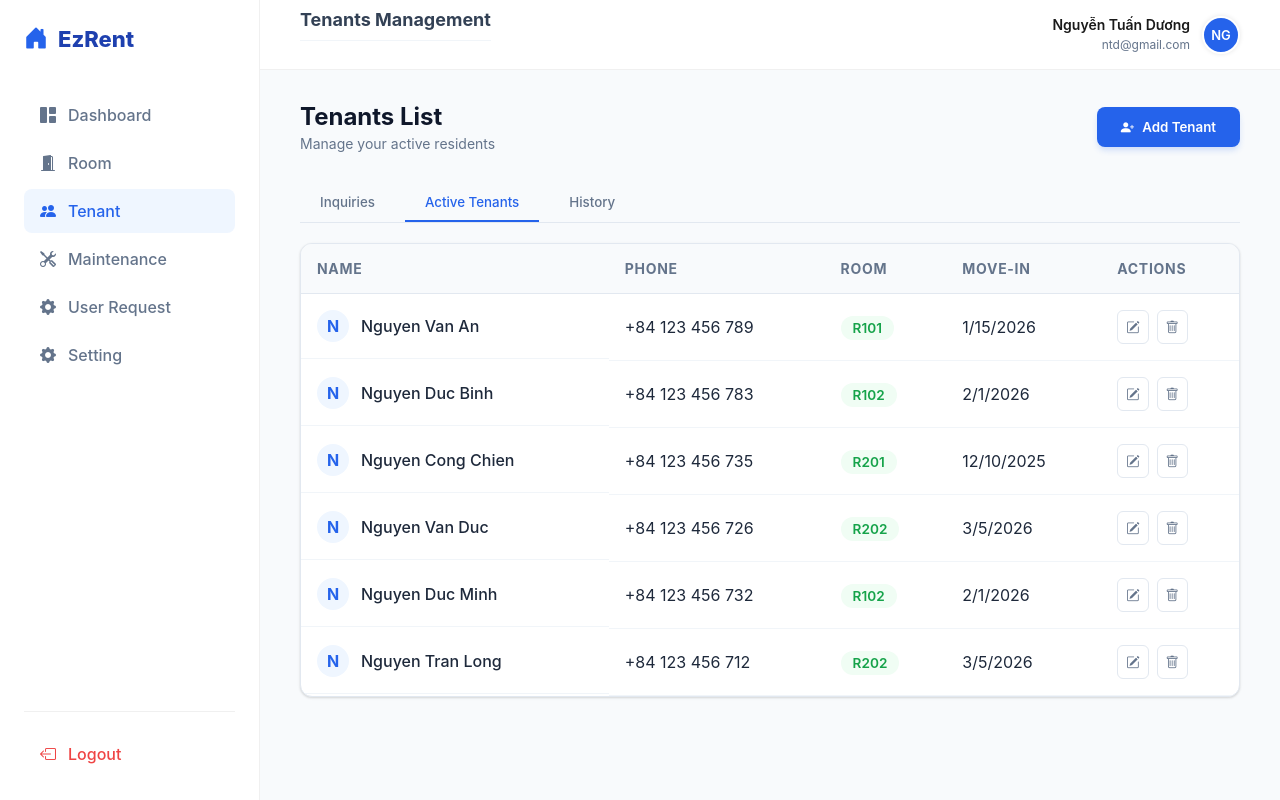
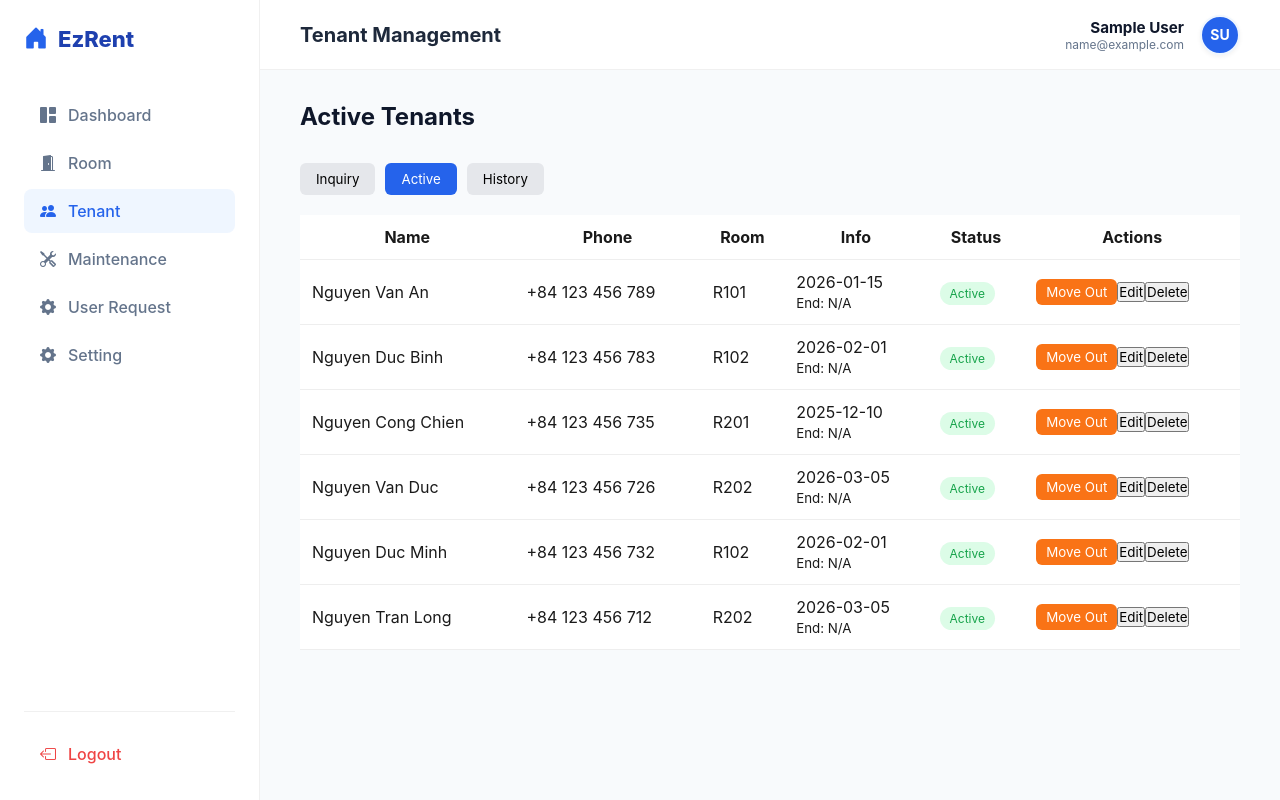
Before and after one commit to Gnoud34/EzRent, a React (Vite) app: page /tenants in a window 1280 px wide. Built offline with nearby package versions, Linux system fonts and the light colour scheme; sample sign-in values are in the browser's storage.

Commit message:
update Tenants, mock data

```diff
--- a/src/pages/Maintenances/Maintenances.tsx
+++ b/src/pages/Maintenances/Maintenances.tsx
@@ -2,6 +2,7 @@ import React, { useState } from 'react';
 import Sidebar from '../../components/Sidebar/Sidebar';
 import mockData from '../../data/mockdata.json';
 import './Maintenances.css';
+import Header from '../../components/Header/Header';
 
 interface MaintenanceRequest {
     id: string;
@@ -16,7 +17,6 @@ const Maintenances: React.FC = () => {
     const [requests, setRequests] = useState<MaintenanceRequest[]>(mockData.maintenanceRequests);
     const [filter, setFilter] = useState('all');
 
-    const admin = mockData.users.find(u => u.role === 'admin');
 
     const filteredRequests = requests.filter(req => {
         if (filter === 'all') return true;
@@ -37,16 +37,7 @@ const Maintenances: React.FC = () => {
         <div className="dashboard-layout">
             <Sidebar />
             <main className="main-view">
-                <header className="top-header">
-                    <div className="header-title"><h3>Maintenance Management</h3></div>
-                    <div className="admin-profile">
-                        <div className="admin-text">
-                            <span className="admin-name">{admin?.name}</span>
-                            <span className="admin-email">{admin?.email}</span>
-                        </div>
-                        <div className="admin-avatar">{admin?.name?.substring(0, 2).toUpperCase()}</div>
-                    </div>
-                </header>
+                <Header pageTitle="Maintenance Management" />
 
                 <div className="dashboard-content">
                     <div className="section-header">
--- a/src/pages/Tenants/Tenants.css
+++ b/src/pages/Tenants/Tenants.css
@@ -1,113 +1,112 @@
-/* Header & Section Styles */
-.section-header {
+.tabs-bar {
     display: flex;
-    justify-content: space-between;
-    align-items: center;
-    margin-bottom: 2rem;
+    gap: 10px;
+    margin-bottom: 20px;
 }
 
-.btn-add {
-    background-color: #2563eb;
-    color: white;
+.tabs-bar button {
+    padding: 8px 16px;
     border: none;
-    padding: 0.75rem 1.5rem;
-    border-radius: 8px;
-    font-weight: 600;
+    background: #e5e7eb;
+    border-radius: 6px;
     cursor: pointer;
-    display: flex;
-    align-items: center;
-    gap: 1rem;
-    transition: background 0.2s;
 }
 
-.btn-add:hover {
-    background-color: #1d4ed8;
+.tabs-bar .active {
+    background: #2563eb;
+    color: white;
 }
 
-/* Table Styles */
-.table-container {
-    background: white;
-    border-radius: 12px;
-    box-shadow: 0 4px 6px -1px rgb(0 0 0 / 0.1);
-    overflow: hidden;
-}
-
+/* TABLE */
 .tenants-table {
     width: 100%;
     border-collapse: collapse;
-    text-align: left;
+    background: white;
 }
 
-.tenants-table th {
-    background-color: #f8fafc;
-    padding: 1rem;
-    font-size: 0.875rem;
-    color: #64748b;
-    text-transform: uppercase;
-    letter-spacing: 0.05em;
-    border-bottom: 1px solid #e2e8f0;
+.tenants-table th,
+.tenants-table td {
+    padding: 12px;
+    border-bottom: 1px solid #eee;
 }
 
-.tenants-table td {
-    padding: 1rem;
-    border-bottom: 1px solid #f1f5f9;
-    color: #1e293b;
-    vertical-align: middle;
+/* STATUS */
+.status {
+    padding: 4px 10px;
+    border-radius: 999px;
+    font-size: 12px;
 }
 
-/* Tenant Name Cell with Initial Icon */
-.tenant-name-cell {
-    display: flex;
-    align-items: center;
-    gap: 0.75rem;
-    font-weight: 500;
+.status.active {
+    background: #dcfce7;
+    color: #16a34a;
 }
 
-.tenant-icon {
-    width: 32px;
-    height: 32px;
-    background-color: #eff6ff;
-    color: #2563eb;
-    border-radius: 50%;
-    display: flex;
-    align-items: center;
-    justify-content: center;
-    font-weight: bold;
+.status.expired {
+    background: #fef3c7;
+    color: #d97706;
 }
 
-/* Room Badge */
-.room-badge {
-    background-color: #f0fdf4;
-    color: #16a34a;
-    padding: 0.25rem 0.75rem;
-    border-radius: 9999px;
-    font-size: 0.85rem;
-    font-weight: 600;
+.status.left {
+    background: #fee2e2;
+    color: #dc2626;
 }
 
-/* Action Buttons */
-.action-buttons {
+/* TAG */
+.tag-container {
     display: flex;
-    gap: 0.5rem;
+    flex-wrap: wrap;
+    gap: 6px;
 }
 
-.btn-icon {
-    background: none;
-    border: 1px solid #e2e8f0;
-    padding: 0.5rem;
+.tag {
+    background: #eff6ff;
+    color: #2563eb;
+    padding: 4px 10px;
+    border-radius: 999px;
+    font-size: 12px;
+}
+
+.no-tag {
+    color: #94a3b8;
+}
+
+/* BUTTON */
+.btn-move {
+    background: #f97316;
+    color: white;
+    border: none;
+    padding: 5px 10px;
     border-radius: 6px;
     cursor: pointer;
-    transition: all 0.2s;
 }
 
-.btn-icon.edit:hover {
-    color: #2563eb;
-    border-color: #2563eb;
-    background-color: #eff6ff;
+.btn-move:hover {
+    background: #ea580c;
 }
 
-.btn-icon.delete:hover {
-    color: #dc2626;
-    border-color: #dc2626;
-    background-color: #fef2f2;
+/* MODAL */
+.modal {
+    position: fixed;
+    inset: 0;
+    background: rgba(0,0,0,0.4);
+    display: flex;
+    justify-content: center;
+    align-items: center;
 }
+
+.modal-box {
+    background: white;
+    padding: 20px;
+    border-radius: 10px;
+    width: 400px;
+    display: flex;
+    flex-direction: column;
+    gap: 10px;
+}
+
+.modal-actions {
+    display: flex;
+    justify-content: flex-end;
+    gap: 10px;
+}
--- a/src/pages/Tenants/Tenants.tsx
+++ b/src/pages/Tenants/Tenants.tsx
@@ -1,30 +1,32 @@
-/* eslint-disable @typescript-eslint/no-explicit-any */
 import React, { useState } from 'react';
 import Sidebar from '../../components/Sidebar/Sidebar';
 import mockData from '../../data/mockdata.json';
 import './Tenants.css';
+import Header from '../../components/Header/Header';
 
-// Cập nhật Interface với trường moveInDate tùy chọn và thêm status
+// ===== TYPES =====
 interface Tenant {
     id: string;
     name: string;
     phone: string;
     roomId: string;
-    status: 'inquiry' | 'active' | 'expired'; // Thêm phân loại trạng thái
-    moveInDate?: string; // Trạng thái optional như Dương mong muốn
+    status: 'inquiry' | 'active' | 'expired';
+    moveInDate?: string;
+    contractEndDate?: string;
     note?: string;
 }
+
 interface TenantFormData {
     name: string;
     phone: string;
     roomId: string;
     moveInDate: string;
-    status: 'inquiry' | 'active' | 'expired'; // Chỉ định rõ các giá trị được phép
+    contractEndDate: string;
+    status: 'inquiry' | 'active' | 'expired';
     note: string;
 }
 
 const Tenants: React.FC = () => {
-    // Quản lý Tab hiện tại
     const [activeTab, setActiveTab] = useState<'inquiry' | 'active' | 'expired'>('active');
     const [tenants, setTenants] = useState<Tenant[]>(mockData.tenants as Tenant[]);
     const [isModalOpen, setIsModalOpen] = useState(false);
@@ -34,28 +36,41 @@ const Tenants: React.FC = () => {
         name: '',
         phone: '',
         roomId: '',
-        moveInDate: new Date().toISOString().split('T')[0],
-        status: 'active', // Giá trị khởi tạo hợp lệ
+        moveInDate: '',
+        contractEndDate: '',
+        status: 'active',
         note: ''
     });
 
-    const admin = mockData.users.find(u => u.role === 'admin');
 
+    // ===== HELPERS =====
     const getRoomNumber = (roomId: string) => {
         return mockData.rooms.find(r => r.id === roomId)?.number || 'N/A';
     };
 
-    // Lọc danh sách dựa trên Tab đang chọn
+    const isExpired = (tenant: Tenant) => {
+        if (!tenant.contractEndDate) return false;
+        return new Date(tenant.contractEndDate) < new Date();
+    };
+
+    const parseTags = (note?: string) => {
+        if (!note) return [];
+        return note.split(',').map(t => t.trim());
+    };
+
+    // ===== FILTER =====
     const filteredTenants = tenants.filter(t => t.status === activeTab);
 
-    const openAddModal = () => {
+    // ===== ACTIONS =====
+    const openAddInquiryModal = () => {
         setEditingTenant(null);
         setFormData({
             name: '',
             phone: '',
             roomId: '',
-            moveInDate: new Date().toISOString().split('T')[0],
-            status: activeTab, // Mặc định tạo user theo Tab hiện tại
+            moveInDate: '',
+            contractEndDate: '',
+            status: 'inquiry',
             note: ''
         });
         setIsModalOpen(true);
@@ -67,8 +82,23 @@ const Tenants: React.FC = () => {
             name: tenant.name,
             phone: tenant.phone,
             roomId: tenant.roomId,
-            moveInDate: tenant.moveInDate || new Date().toISOString().split('T')[0],
+            moveInDate: tenant.moveInDate || '',
+            contractEndDate: tenant.contractEndDate || '',
             status: tenant.status,
+            note: tenant.note || ''
+        });
+        setIsModalOpen(true);
+    };
+
+    const handleApproveInquiry = (tenant: Tenant) => {
+        setEditingTenant(tenant);
+        setFormData({
+            name: tenant.name,
+            phone: tenant.phone,
+            roomId: '',
+            moveInDate: new Date().toISOString().split('T')[0],
+            contractEndDate: '',
+            status: 'active',
             note: tenant.note || ''
         });
         setIsModalOpen(true);
@@ -76,25 +106,36 @@ const Tenants: React.FC = () => {
 
     const handleSave = (e: React.FormEvent) => {
         e.preventDefault();
-        // Nếu là khách vãng lai (inquiry), ta có thể xóa moveInDate trước khi lưu nếu cần
-        const dataToSave = { ...formData };
-        if (activeTab === 'inquiry') {
-            delete (dataToSave as any).moveInDate;
+
+        if (editingTenant) {
+            setTenants(prev =>
+                prev.map(t =>
+                    t.id === editingTenant.id ? { ...t, ...formData } : t
+                )
+            );
+        } else {
+            const newTenant: Tenant = {
+                id: `T${Date.now()}`,
+                ...formData
+            };
+            setTenants([newTenant, ...tenants]);
         }
 
-        if (editingTenant) {
-            setTenants(tenants.map(t => t.id === editingTenant.id ? { ...t, ...dataToSave } : t));
-        } else {
-            const newEntry: Tenant = { id: `T${Date.now()}`, ...dataToSave } as Tenant;
-            setTenants([newEntry, ...tenants]);
-        }
         setIsModalOpen(false);
     };
 
     const handleDelete = (id: string) => {
-        if (window.confirm('Are you sure you want to remove this record?')) {
-            setTenants(tenants.filter(t => t.id !== id));
+        if (window.confirm('Delete this tenant?')) {
+            setTenants(prev => prev.filter(t => t.id !== id));
         }
+    };
+
+    const moveToHistory = (id: string) => {
+        setTenants(prev =>
+            prev.map(t =>
+                t.id === id ? { ...t, status: 'expired' } : t
+            )
+        );
     };
 
     return (
@@ -102,139 +143,149 @@ const Tenants: React.FC = () => {
             <Sidebar />
 
             <main className="main-view">
-                <header className="top-header">
-                    <div className="header-title"><h3>Tenants Management</h3></div>
-                    <div className="admin-profile">
-                        <div className="admin-text">
-                            <span className="admin-name">{admin?.name}</span>
-                            <span className="admin-email">{admin?.email}</span>
-                        </div>
-                        <div className="admin-avatar">{admin?.name?.substring(0, 2).toUpperCase()}</div>
-                    </div>
-                </header>
+                <Header pageTitle="Tenant Management" />
 
                 <div className="dashboard-content">
                     <div className="section-header">
-                        <div>
-                            <h2>Tenants List</h2>
-                            <p>Manage your {activeTab} residents</p>
+                        <h2>
+                            {activeTab === 'inquiry'
+                                ? 'Inquiries'
+                                : activeTab === 'active'
+                                    ? 'Active Tenants'
+                                    : 'History'}
+                        </h2>
+
+                        {activeTab === 'inquiry' && (
+                            <button className="btn-add" onClick={openAddInquiryModal}>
+                                + Add Inquiry
+                            </button>
+                        )}
                     </div>
-                        <button className="btn-add" onClick={openAddModal}>
-                            <i className="bi bi-person-plus-fill"></i> Add {activeTab === 'inquiry' ? 'Inquiry' : 'Tenant'}
+
+                    {/* TABS */}
+                    <div className="tabs-bar">
+                        <button className={activeTab === 'inquiry' ? 'active' : ''} onClick={() => setActiveTab('inquiry')}>
+                            Inquiry
+                        </button>
+                        <button className={activeTab === 'active' ? 'active' : ''} onClick={() => setActiveTab('active')}>
+                            Active
+                        </button>
+                        <button className={activeTab === 'expired' ? 'active' : ''} onClick={() => setActiveTab('expired')}>
+                            History
                         </button>
                     </div>
 
-                    {/* Thanh điều hướng Tab */}
-                    <div className="tabs-bar">
-                        <button className={activeTab === 'inquiry' ? 'tab-item active' : 'tab-item'} onClick={() => setActiveTab('inquiry')}>Inquiries</button>
-                        <button className={activeTab === 'active' ? 'tab-item active' : 'tab-item'} onClick={() => setActiveTab('active')}>Active Tenants</button>
-                        <button className={activeTab === 'expired' ? 'tab-item active' : 'tab-item'} onClick={() => setActiveTab('expired')}>History</button>
-                    </div>
-
-                    <div className="table-container">
+                    {/* TABLE */}
                     <table className="tenants-table">
                         <thead>
                             <tr>
                                 <th>Name</th>
                                 <th>Phone</th>
                                 <th>Room</th>
-                                    {activeTab === 'inquiry' ? <th>Note</th> : <th>Move-in</th>}
+                                <th>Info</th>
+                                <th>Status</th>
                                 <th>Actions</th>
                             </tr>
                         </thead>
+
                         <tbody>
-                                {filteredTenants.map(tenant => (
-                                    <tr key={tenant.id}>
-                                        <td className="tenant-name-cell">
-                                            <div className="tenant-icon">{tenant.name.substring(0, 1)}</div>
-                                            {tenant.name}
+                            {filteredTenants.map(t => (
+                                <tr key={t.id}>
+                                    <td>{t.name}</td>
+                                    <td>{t.phone}</td>
+                                    <td>{getRoomNumber(t.roomId)}</td>
+
+                                    <td>
+                                        {activeTab === 'inquiry' ? (
+                                            <div className="tag-container">
+                                                {parseTags(t.note).length > 0 ? (
+                                                    parseTags(t.note).map((tag, i) => (
+                                                        <span key={i} className="tag">{tag}</span>
+                                                    ))
+                                                ) : (
+                                                    <span className="no-tag">No request</span>
+                                                )}
+                                            </div>
+                                        ) : (
+                                            <>
+                                                {t.moveInDate || 'N/A'} <br />
+                                                <small>End: {t.contractEndDate || 'N/A'}</small>
+                                            </>
+                                        )}
                                     </td>
-                                        <td>{tenant.phone}</td>
-                                        <td><span className={tenant.roomId ? "room-badge" : "room-badge empty"}>
-                                            {tenant.roomId ? getRoomNumber(tenant.roomId) : 'N/A'}
-                                        </span></td>
+
                                     <td>
-                                            {activeTab === 'inquiry'
-                                                ? (tenant.note || 'No notes')
-                                                : (tenant.moveInDate ? new Date(tenant.moveInDate).toLocaleDateString() : 'N/A')}
+                                        {t.status === 'expired' ? (
+                                            <span className="status left">Moved Out</span>
+                                        ) : isExpired(t) ? (
+                                            <span className="status expired">Expired</span>
+                                        ) : (
+                                            <span className="status active">Active</span>
+                                        )}
                                     </td>
+
                                     <td>
-                                            <div className="action-buttons">
-                                                <button className="btn-icon edit" onClick={() => openEditModal(tenant)}>
-                                                    <i className="bi bi-pencil-square"></i>
+                                        {activeTab === 'inquiry' && (
+                                            <button onClick={() => handleApproveInquiry(t)}>Approve</button>
+                                        )}
+
+                                        {activeTab === 'active' && (
+                                            <button className="btn-move" onClick={() => moveToHistory(t.id)}>
+                                                Move Out
                                             </button>
-                                                <button className="btn-icon delete" onClick={() => handleDelete(tenant.id)}>
-                                                    <i className="bi bi-trash"></i>
-                                                </button>
-                                            </div>
+                                        )}
+
+                                        <button onClick={() => openEditModal(t)}>Edit</button>
+                                        <button onClick={() => handleDelete(t.id)}>Delete</button>
                                     </td>
                                 </tr>
                             ))}
                         </tbody>
                     </table>
-                        {filteredTenants.length === 0 && <p className="empty-state">No {activeTab} records found.</p>}
-                    </div>
-                </div>
-            </main>
-
-            {/* Modal - Giữ nguyên cấu trúc của bạn nhưng thêm hiển thị có điều kiện cho Move-in Date */}
-            {isModalOpen && (
-                <div className="modal-overlay">
-                    <div className="modal-content">
-                        <h3>{editingTenant ? 'Edit' : 'Add'} {activeTab === 'inquiry' ? 'Inquiry' : 'Tenant'}</h3>
-                        <form onSubmit={handleSave}>
-                            <div className="form-group">
-                                <label>Full Name</label>
-                                <input type="text" required value={formData.name} onChange={(e) => setFormData({ ...formData, name: e.target.value })} />
-                            </div>
-                            <div className="form-group">
-                                <label>Phone Number</label>
-                                <input type="text" required value={formData.phone} onChange={(e) => setFormData({ ...formData, phone: e.target.value })} />
                 </div>
 
-                            <div className="form-group">
-                                <label>Room (Optional for inquiries)</label>
-                                <select value={formData.roomId} onChange={(e) => setFormData({ ...formData, roomId: e.target.value })}>
-                                    <option value="">-- Select a room --</option>
-                                    {mockData.rooms.map(room => (
-                                        <option key={room.id} value={room.id} disabled={room.status === 'occupied' && room.id !== editingTenant?.roomId}>
-                                            Room {room.number} {room.status === 'occupied' ? '(Occupied)' : ''}
-                                        </option>
+                {/* MODAL */}
+                {isModalOpen && (
+                    <div className="modal">
+                        <form onSubmit={handleSave} className="modal-box">
+                            <h3>Tenant Form</h3>
+
+                            <input placeholder="Name" value={formData.name}
+                                onChange={e => setFormData({ ...formData, name: e.target.value })} />
+
+                            <input placeholder="Phone" value={formData.phone}
+                                onChange={e => setFormData({ ...formData, phone: e.target.value })} />
+
+                            <select value={formData.roomId}
+                                onChange={e => setFormData({ ...formData, roomId: e.target.value })}>
+                                <option value="">Select room</option>
+                                {mockData.rooms.map(r => (
+                                    <option key={r.id} value={r.id}>Room {r.number}</option>
                                 ))}
                             </select>
-                            </div>
 
-                            {activeTab !== 'inquiry' && (
-                                <div className="form-group">
-                                    <label>Move-in Date</label>
-                                    <input type="date" required value={formData.moveInDate} onChange={(e) => setFormData({ ...formData, moveInDate: e.target.value })} />
-                                </div>
+                            {formData.status !== 'inquiry' && (
+                                <>
+                                    <input type="date" value={formData.moveInDate}
+                                        onChange={e => setFormData({ ...formData, moveInDate: e.target.value })} />
+
+                                    <input type="date" value={formData.contractEndDate}
+                                        onChange={e => setFormData({ ...formData, contractEndDate: e.target.value })} />
+                                </>
                             )}
 
-                            {activeTab === 'inquiry' && (
-                                <div className="form-group">
-                                    <label>Notes / Requirements</label>
-                                    <textarea className="form-input-text" value={formData.note} onChange={(e) => setFormData({ ...formData, note: e.target.value })} />
-                                </div>
-                            )}
+                            <textarea placeholder="Requirements (wifi, pet...)"
+                                value={formData.note}
+                                onChange={e => setFormData({ ...formData, note: e.target.value })} />
 
                             <div className="modal-actions">
-                                <button type="button" onClick={() => setIsModalOpen(false)} className="btn-cancel">Cancel</button>
-                                <button type="submit" className="btn-save">Save Changes</button>
+                                <button type="button" onClick={() => setIsModalOpen(false)}>Cancel</button>
+                                <button type="submit">Save</button>
                             </div>
                         </form>
                     </div>
-                </div>
                 )}
-
-            <style>{`
-                .tabs-bar { display: flex; gap: 10px; margin-bottom: 20px; border-bottom: 1px solid #e2e8f0; }
-                .tab-item { padding: 10px 20px; border: none; background: none; cursor: pointer; color: #64748b; font-weight: 500; border-bottom: 2px solid transparent; }
-                .tab-item.active { color: #2563eb; border-bottom: 2px solid #2563eb; }
-                .room-badge.empty { background-color: #f1f5f9; color: #94a3b8; }
-                .empty-state { padding: 40px; text-align: center; color: #94a3b8; }
-                .form-input-text { padding: 10px; border: 1px solid #cbd5e1; border-radius: 8px; min-height: 80px; }
-            `}</style>
+            </main>
         </div>
     );
 };
```
Lines whose indentation alone changed are shown as unchanged.
